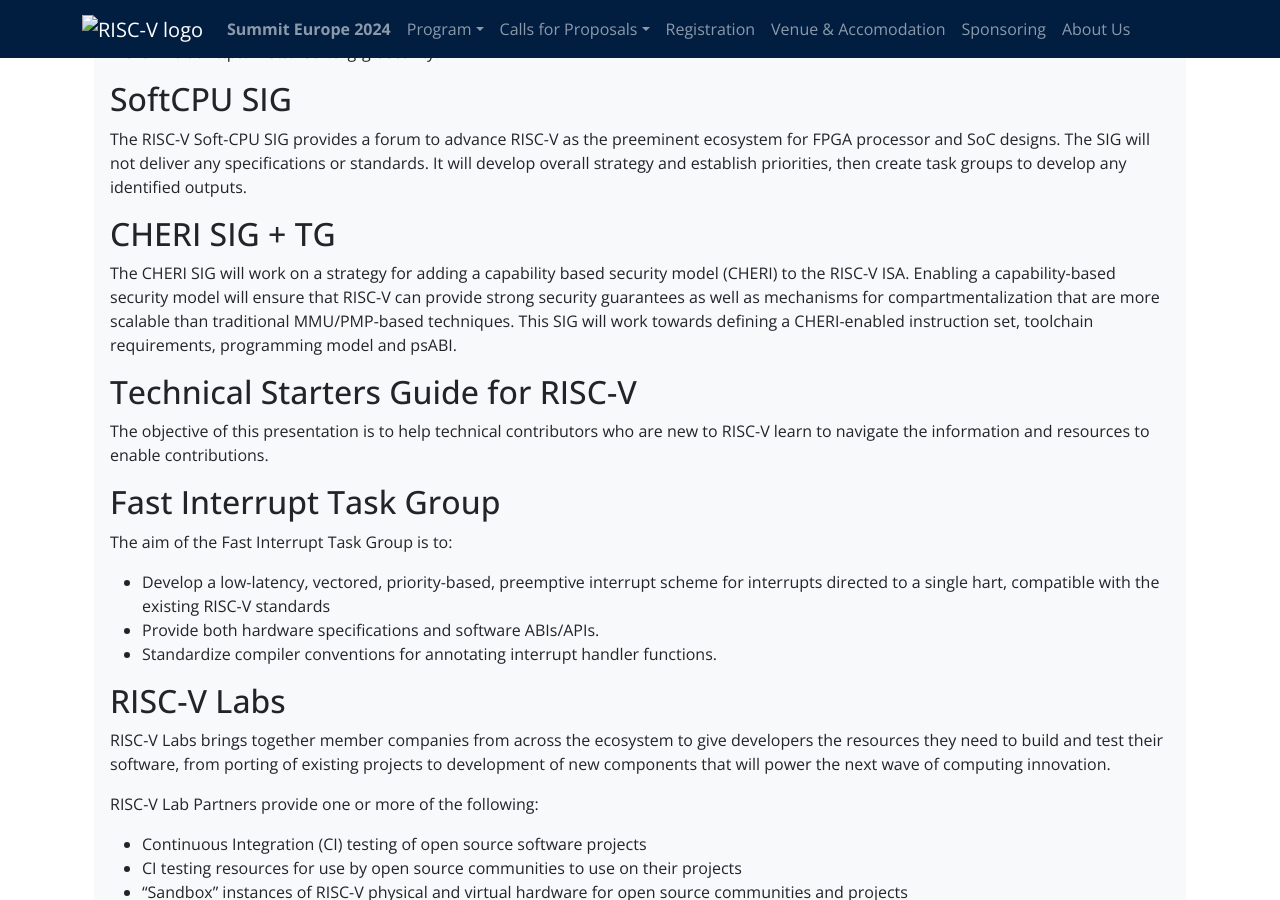
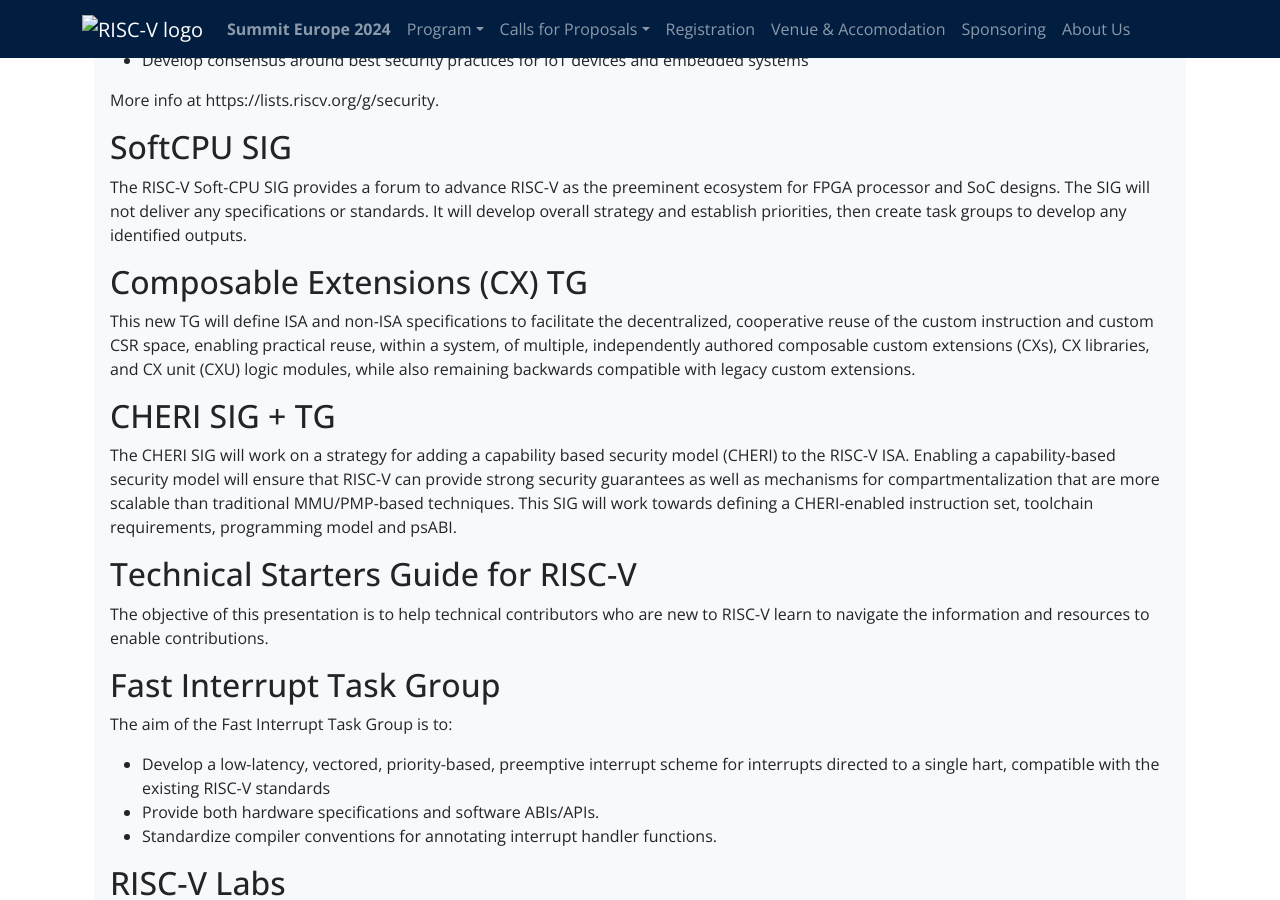
Before and after one commit to riscv-europe/summit-website-development, a Jekyll site: the page built from summit/2024/twgs.md, in a window 1280 px wide and 900 px high, scrolled down 4182 px. Built offline with Jekyll 4.4.1, drawn with Linux system fonts in a browser that asks for light colours; some of the changed text lies outside the part shown.

Commit message:
TWG updates

```diff
--- a/summit/2024/twgs.md
+++ b/summit/2024/twgs.md
@@ -56,7 +56,7 @@
       <tr>
       <td>11:30-12:00</td>
       <td>-</td>
-      <td style="background-color: var(--riscv-lg)">Composable Extensions TG</td>
+      <td style="background-color: var(--riscv-lg)">Composable Extensions (CX) TG</td>
       <td>-</td>
     </tr>
     <tr>
@@ -171,7 +171,7 @@
 
 ## Tutorial: RISC-V in Education
 
-Details will follow
+This presentation provides an overview of how to get started with RISC-V in education. It covers the benefits of using RISC-V in educational settings, including its open standard nature and extensibility. The session explores various resources and tools available for teaching RISC-V, such as development boards, simulators, and educational materials.
 
 {% include jumboboxend.html %}
 
@@ -215,6 +215,10 @@
 ## SoftCPU SIG
 
 The RISC-V Soft-CPU SIG provides a forum to advance RISC-V as the preeminent ecosystem for FPGA processor and SoC designs. The SIG will not deliver any specifications or standards. It will develop overall strategy and establish priorities, then create task groups to develop any identified outputs.
+
+## Composable Extensions (CX) TG
+
+This new TG will define ISA and non-ISA specifications to facilitate the decentralized, cooperative reuse of the custom instruction and custom CSR space, enabling practical reuse, within a system, of multiple, independently authored composable custom extensions (CXs), CX libraries, and CX unit (CXU) logic modules, while also remaining backwards compatible with legacy custom extensions.
 
 ## CHERI SIG + TG
 
```
